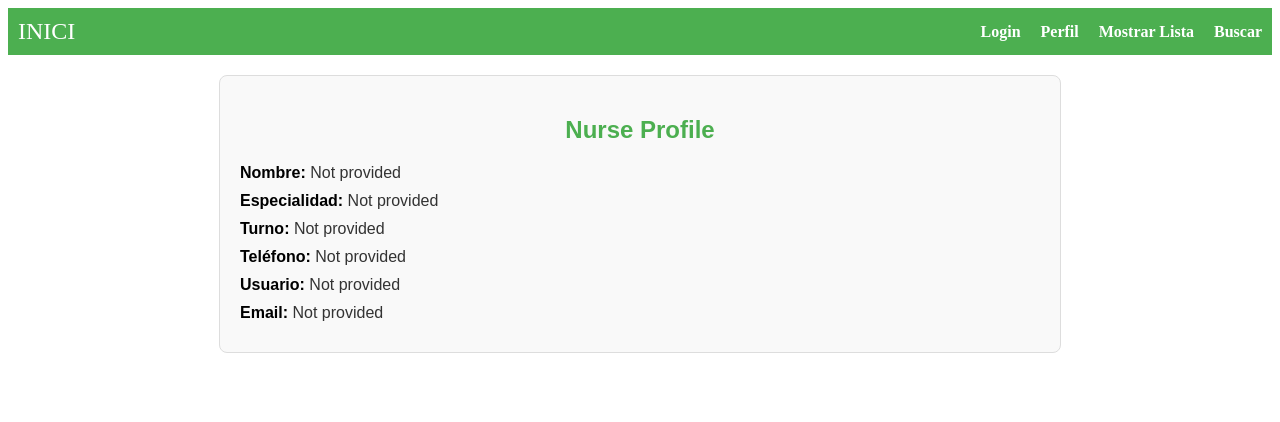
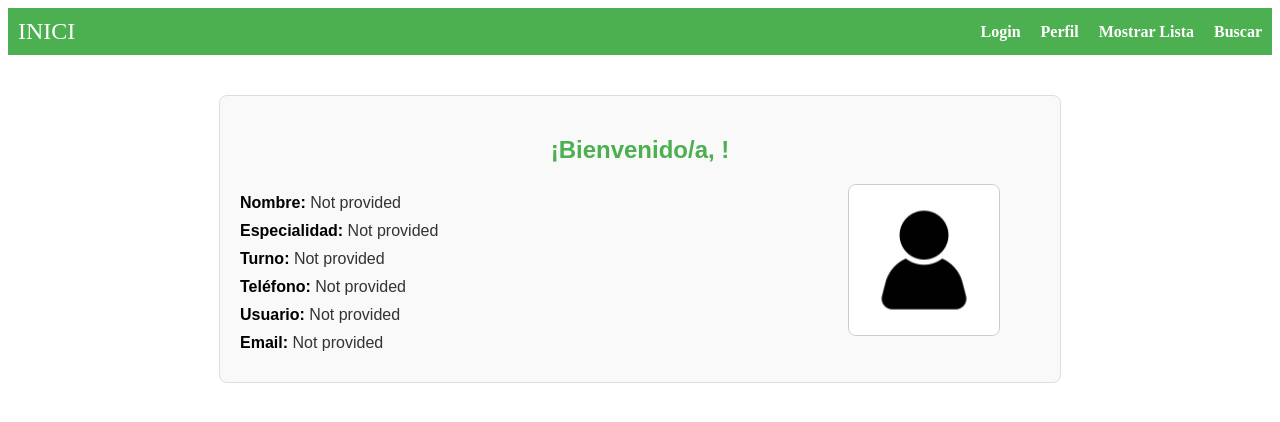
Before and after one commit to perezadria00/angular-grupal, an Angular app: page /perfil in a window 1280 px wide. Shown: the top 422 px of the page. Built offline with nearby package versions, Linux system fonts and the light colour scheme.

Commit message:
set image in NurseProfile

```diff
--- a/src/app/nurse-profile/nurse-profile.component.css
+++ b/src/app/nurse-profile/nurse-profile.component.css
@@ -1,6 +1,5 @@
 /* Contenedor principal de la página */
 .page-container {
-
   margin: 0;
   padding: 20px;
 }
@@ -25,9 +24,16 @@
   font-weight: bold;
 }
 
+/* Contenedor flexible para la información y la imagen */
+.profile-content {
+  display: flex; /* Hace que el contenido sea flexible */
+  justify-content: space-between; /* Separa los elementos a los extremos */
+  align-items: flex-start; /* Alinea verticalmente */
+}
+
 /* Información del perfil */
 .profile-info {
-  margin-top: 20px;
+  flex: 1; /* Ocupa el espacio restante */
 }
 
 .profile-info p {
@@ -39,3 +45,16 @@
 .profile-info p strong {
   color: black;
 }
+
+/* Imagen del perfil */
+.profile-image {
+  margin-left: 20px;
+  margin-right: 40px; /* Espacio entre la imagen y el texto */
+}
+
+.profile-image img {
+  max-width: 150px; /* Tamaño máximo de la imagen */
+  height: auto;
+  border-radius: 8px; /* Bordes redondeados para la imagen */
+  border: 1px solid #ccc;
+}
--- a/src/app/nurse-profile/nurse-profile.component.html
+++ b/src/app/nurse-profile/nurse-profile.component.html
@@ -1,5 +1,10 @@
+<div class="page-container">
   <div class="profile-container">
-  <h2>Nurse Profile</h2>
+    <h2>¡Bienvenido/a, {{ name }}!</h2>
+
+
+    <div class="profile-content">
+      <!-- Información del perfil -->
       <div class="profile-info">
         <p><strong>Nombre:</strong> {{ name || 'Not provided' }}</p>
         <p><strong>Especialidad:</strong> {{ speciality || 'Not provided' }}</p>
@@ -8,4 +13,15 @@
         <p><strong>Usuario:</strong> {{ username || 'Not provided' }}</p>
         <p><strong>Email:</strong> {{ email || 'Not provided' }}</p>
       </div>
+
+      <!-- Imagen del perfil -->
+      <div class="profile-image">
+        <img
+          [src]="imgPerfil || 'assets/images/prueba.jpg'"
+          alt="Imagen de {{ name }}"
+          (error)="imgPerfil = 'assets/images/prueba.jpg'"
+        />
       </div>
+    </div>
+  </div>
+</div>
--- a/src/app/nurse-profile/nurse-profile.component.ts
+++ b/src/app/nurse-profile/nurse-profile.component.ts
@@ -14,6 +14,7 @@ export class NurseProfileComponent implements OnInit {
   phone_number: string = '';
   username: string = '';
   email: string = '';
+  imgPerfil: string = ''; // Nueva variable para la imagen
 
   constructor(private dataService: DataService) {}
 
@@ -24,14 +25,15 @@ export class NurseProfileComponent implements OnInit {
   fetchProfileData() {
     this.dataService.getProfile().subscribe(
       (profile) => {
+        console.log('Perfil recibido:', profile); // Imprime el perfil completo en la consola
         if (profile) {
-          // Asignar los datos al perfil
           this.name = profile.nombre;
           this.speciality = profile.especialidad;
           this.shift = profile.turno;
           this.phone_number = profile.telefono;
           this.username = profile.username;
           this.email = profile.email;
+          this.imgPerfil = profile['img-perfil'] || 'assets/images/prueba.jpg'; // Imagen por defecto
         } else {
           console.error('No hay un usuario autenticado.');
         }
@@ -41,4 +43,5 @@ export class NurseProfileComponent implements OnInit {
       }
     );
   }
+
 }
```
Also changed, not shown: src/assets/data.json (+11 -5 lines), src/assets/images/prueba.jpg (added). Lines whose indentation alone changed are shown as unchanged.
